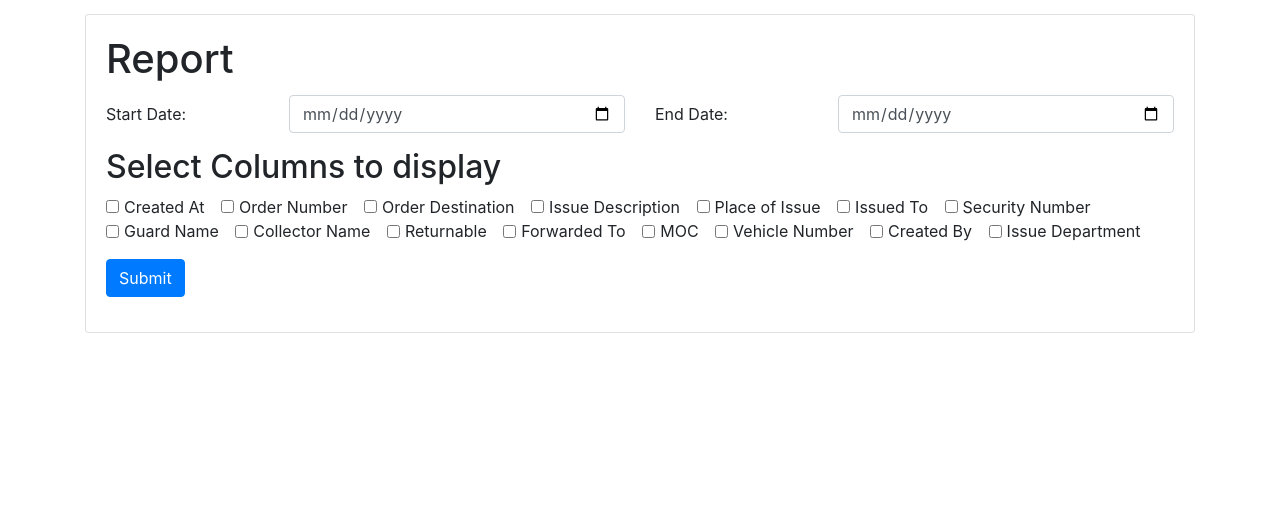
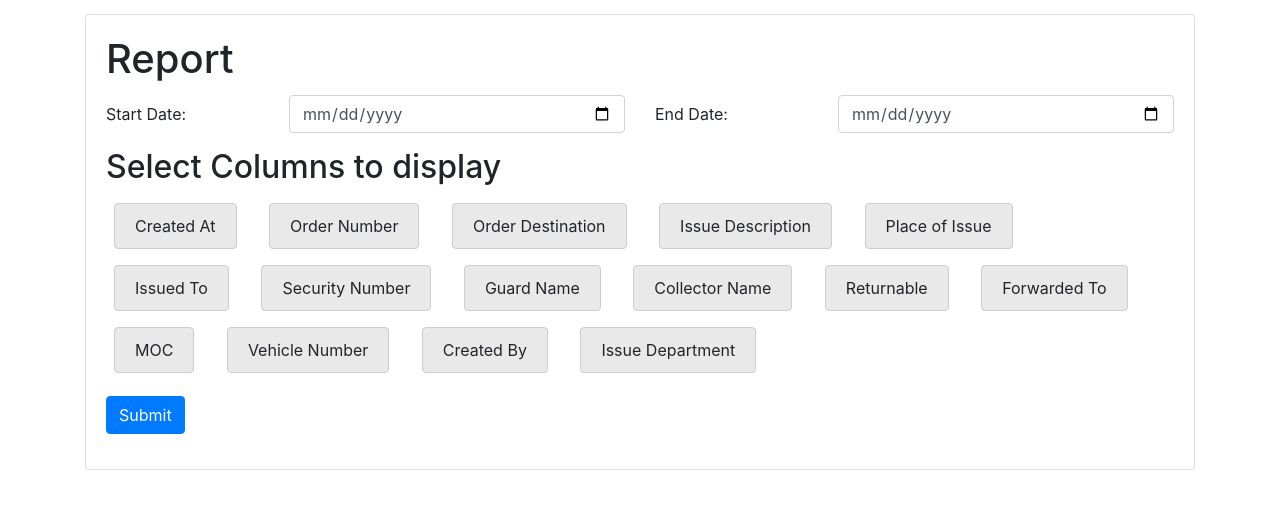
Before and after one commit to nitrobang/gatePassONGC, a PHP site: page /report.php in a window 1280 px wide. Shown: the part 248-757 px from the top of the page. Run offline with PHP 8.4, Linux system fonts and the light colour scheme; a user stored in the database is signed in; some libraries are stand-ins or nearby versions.

Commit message:
fixed minor bugs and improved UI of report page

```diff
--- a/css/report.css
+++ b/css/report.css
@@ -22,3 +22,22 @@
 .wlc{
     text-align: center;
 }
+
+.form-check-input {
+    display: none; /* Hide the actual checkbox */
+}
+
+.form-check-label {
+    display: inline-block;
+    padding: 10px 20px;
+    margin: 0.5rem;
+    background-color: #e9e9e9;
+    border: 1px solid #ccc;
+    border-radius: 4px;
+    cursor: pointer;
+}
+
+.form-check-input:checked + .form-check-label {
+    background-color: #4497f0;
+    color: #fff;
+}
--- a/db_connection.php
+++ b/db_connection.php
@@ -6,7 +6,7 @@ if (session_status() === PHP_SESSION_NONE) {
 // Create a MySQL database connection
 $servername = "localhost";
 $username = "root";
-$password = "";
+$password = "Qweasdzxc@007";
 $dbname = "gate_pass_new";
 $connection = mysqli_connect($servername, $username, $password, $dbname);
 
--- a/report.php
+++ b/report.php
@@ -48,7 +48,7 @@ if (!empty($startDate) && !empty($endDate)) {
     else if($_SESSION["designation"] == "G"){
         $query = "SELECT $selectedColumnsString FROM order_no WHERE created_at BETWEEN ? AND ? AND placeoi = ?";
         $statement = mysqli_prepare($connection, $query);
-        mysqli_stmt_bind_param($statement, "ssi", $startDate, $endDate, $_SESSION["venue"]);
+        mysqli_stmt_bind_param($statement, "sss", $startDate, $endDate, $_SESSION["venue"]);
     } else{
         $query = "SELECT $selectedColumnsString FROM order_no WHERE created_at BETWEEN ? AND ?";
         $statement = mysqli_prepare($connection, $query);
@@ -102,7 +102,7 @@ if (!empty($startDate) && !empty($endDate)) {
                         </td>
                     </tr>
                 </table>
-                <h2 class="wlc">Welcome, <?php echo $_SESSION["username"]; ?>!</h2>
+                <h2 class="wlc"><?php echo $_SESSION["designation"] == "E" || $_SESSION["designation"] == "S" ? "Welcome, ".$_SESSION["username"] : "Welcome"; ?>!</h2>
             </div>
         </div>
 
@@ -133,8 +133,8 @@ if (!empty($startDate) && !empty($endDate)) {
                         <h2>Select Columns to display</h2>
                         <?php foreach ($columns as $columnKey => $columnLabel) { ?>
                             <div class="form-check form-check-inline">
-                                <input class="form-check-input" type="checkbox" name="columns[]" value="<?php echo $columnKey; ?>" <?php if (in_array($columnKey, $selectedColumns)) echo 'checked'; ?>>
-                                <label class="form-check-label"><?php echo $columnLabel; ?></label>
+                                <input class="form-check-input" type="checkbox" name="columns[]" value="<?php echo $columnKey; ?>" id="checkbox-<?php echo $columnKey; ?>" <?php if (in_array($columnKey, $selectedColumns)) echo 'checked'; ?>>
+                                <label class="form-check-label" for="checkbox-<?php echo $columnKey; ?>"><?php echo $columnLabel; ?></label>
                             </div>
                         <?php } ?>
                     </div>
@@ -212,6 +212,7 @@ if (!empty($startDate) && !empty($endDate)) {
             var table = $('#orderTable').DataTable();
 
             $('#applyFilterBtn').click(function() {
+                table.search('').columns().search('').draw();
                 var columnValue = $('#columnSelect').prop('selectedIndex');
                 var filterValue = $('#filterInput').val().trim();
                 table.column(columnValue).search(filterValue, true).draw();
```
